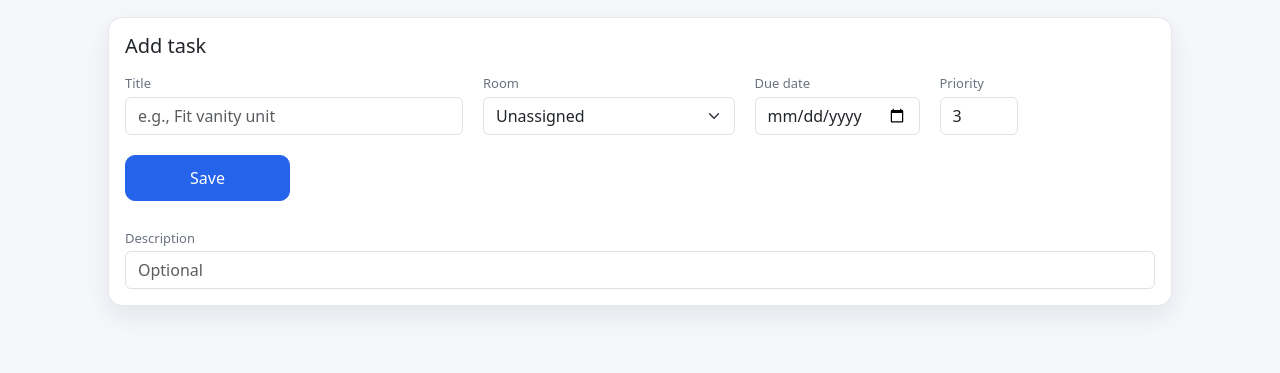
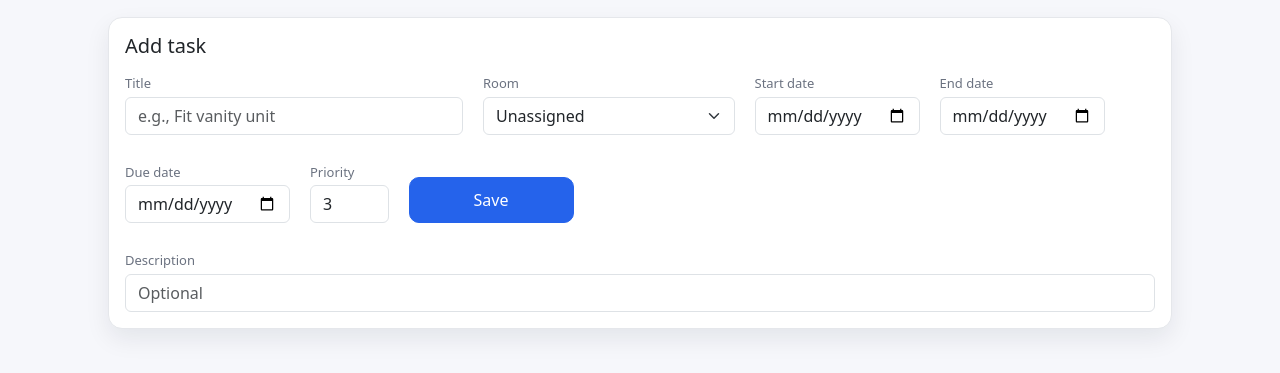
Before and after one commit to monnyjartin/renotracker, a FastAPI app: template app/templates/tasks.html in a window 1280 px wide. Shown: the part 182-555 px from the top of the page. Run offline with FastAPI, Linux system fonts and the light colour scheme; the template is opened without the code that fills it, so the values that code supplies are empty; parts of the project's set-up code (start-up, migrations or seed data) failed here and were passed over.

Commit message:
Add task scheduling dates and Gantt chart view

```diff
--- a/app/main.py
+++ b/app/main.py
@@ -31,7 +31,9 @@ from .security import verify_password
 from .auth import get_current_user, login_user, logout_user
 from .seed import ensure_admin_user
 from .storage import ensure_bucket_exists, upload_bytes, presigned_get_url, s3_enabled
-
+from fastapi.responses import PlainTextResponse
+import json
+from datetime import timedelta
 
 log = logging.getLogger("renotracker")
 logging.basicConfig(level=logging.INFO)
@@ -39,7 +41,6 @@ logging.basicConfig(level=logging.INFO)
 app = FastAPI(title="RenoTracker v1.2")
 app.add_middleware(SessionMiddleware, secret_key=settings.session_secret)
 
-from fastapi.responses import PlainTextResponse
 
 @app.exception_handler(RuntimeError)
 async def runtime_redirect_handler(request: Request, exc: RuntimeError):
@@ -260,6 +261,27 @@ def ensure_schema() -> None:
             # Patch updated_at defaults so INSERTs succeed even if ORM doesn't include updated_at
             for tbl in ("rooms", "tasks", "expenses", "projects", "documents"):
                 ensure_updated_at_default(tbl)
+
+            # tasks.start_date
+            res = conn.execute(text("""
+                SELECT 1
+                FROM information_schema.columns
+                WHERE table_name='tasks' AND column_name='start_date'
+                LIMIT 1
+            """))
+            if res.first() is None:
+                conn.execute(text("ALTER TABLE tasks ADD COLUMN start_date DATE"))
+
+            # tasks.end_date
+            res = conn.execute(text("""
+                SELECT 1
+                FROM information_schema.columns
+                WHERE table_name='tasks' AND column_name='end_date'
+                LIMIT 1
+            """))
+            if res.first() is None:
+                conn.execute(text("ALTER TABLE tasks ADD COLUMN end_date DATE"))
+
 
     except Exception:
         # Do not block startup
@@ -842,11 +864,15 @@ def tasks_create(
     description: str = Form(""),
     room_id: str = Form(""),
     due_date: str = Form(""),
+    start_date: str = Form(""),   # NEW
+    end_date: str = Form(""),     # NEW
     priority: int = Form(3),
 ):
     user = _require_user_and_project(request, db)
 
     dd = date.fromisoformat(due_date) if _clean_str(due_date) else None
+    sd = date.fromisoformat(start_date) if _clean_str(start_date) else None
+    ed = date.fromisoformat(end_date) if _clean_str(end_date) else None
     now = utcnow()
 
     t = Task(
@@ -858,6 +884,8 @@ def tasks_create(
         due_date=dd,
         priority=int(priority),
         status="todo",
+        start_date=sd,   # NEW
+        end_date=ed,     # NEW
     )
     _set_if_attr(t, "created_at", now)
     _set_if_attr(t, "updated_at", now)
@@ -910,8 +938,10 @@ def tasks_update(
     description: str = Form(""),
     room_id: str = Form(""),
     due_date: str = Form(""),
+    start_date: str = Form(""),   # NEW
+    end_date: str = Form(""),     # NEW
     priority: int = Form(3),
-    status: str = Form(""),  # optional, but handy for edits
+    status: str = Form(""),
 ):
     user = _require_user_and_project(request, db)
 
@@ -924,12 +954,16 @@ def tasks_update(
         return _redirect("/tasks?err=missing_title")
 
     dd = date.fromisoformat(due_date) if _clean_str(due_date) else None
+    sd = date.fromisoformat(start_date) if _clean_str(start_date) else None
+    ed = date.fromisoformat(end_date) if _clean_str(end_date) else None
 
     t.title = title_c
     t.description = _clean_str(description) or None
     t.room_id = _clean_str(room_id) or None
+    t.priority = int(priority)
     t.due_date = dd
-    t.priority = int(priority)
+    t.start_date = sd
+    t.end_date = ed
 
     st = _clean_str(status).lower()
     if st in ("todo", "doing", "blocked", "done"):
@@ -976,6 +1010,83 @@ def tasks_delete(task_id: str, request: Request, db: Session = Depends(get_db)):
         return _redirect("/tasks?err=delete_failed")
 
     return _redirect("/tasks")
+
+
+
+@app.get("/gantt", response_class=HTMLResponse)
+def gantt_view(request: Request, db: Session = Depends(get_db)):
+    user = _require_user_and_project(request, db)
+
+    active_project = db.get(Project, user.active_project_id)
+
+    rooms = (
+        db.query(Room)
+        .filter(Room.project_id == active_project.id)
+        .order_by(Room.name.asc())
+        .all()
+    )
+
+    tasks = (
+        db.query(Task)
+        .filter(Task.project_id == active_project.id)
+        .order_by(Task.created_at.desc())
+        .all()
+    )
+
+    # room lookup map
+    room_map = {r.id: r.name for r in rooms}
+
+    today = date.today()
+    gantt_tasks = []
+
+    for t in tasks:
+        # Prefer explicit plan dates
+        start_date = getattr(t, "start_date", None)
+        end_date = getattr(t, "end_date", None)
+
+        # Fallbacks
+        if not start_date:
+            if getattr(t, "created_at", None):
+                start_date = t.created_at.date()
+            else:
+                start_date = today
+
+        if not end_date:
+            if t.status == "done" and getattr(t, "completed_at", None):
+                end_date = t.completed_at.date()
+            elif getattr(t, "due_date", None):
+                end_date = t.due_date
+            else:
+                end_date = start_date + timedelta(days=1)
+
+        if end_date < start_date:
+            end_date = start_date
+
+        label = t.title
+        if t.room_id and t.room_id in room_map:
+            label = f"[{room_map[t.room_id]}] {label}"
+
+        gantt_tasks.append({
+            "id": t.id,
+            "name": label,
+            "start": start_date.isoformat(),
+            "end": end_date.isoformat(),
+            "progress": 100 if t.status == "done" else 0,
+            "custom_class": f"status-{(t.status or 'todo').lower()}",
+        })
+
+    return templates.TemplateResponse(
+        "gantt.html",
+        {
+            "request": request,
+            "user": user,
+            "active_project": active_project,
+            "title": "Gantt",
+            "gantt_tasks_json": json.dumps(gantt_tasks),
+            "page_layout": "wide",
+        },
+    )
+
 
 
 # ----------------
--- a/app/models.py
+++ b/app/models.py
@@ -81,6 +81,9 @@ class Task(Base):
     updated_at = Column(DateTime, default=utcnow, onupdate=utcnow, nullable=False)
     completed_at = Column(DateTime, nullable=True)
 
+    start_date = Column(Date, nullable=True)
+    end_date = Column(Date, nullable=True)
+
 
 class Expense(Base):
     __tablename__ = "expenses"
--- a/app/templates/_layout.html
+++ b/app/templates/_layout.html
@@ -16,6 +16,7 @@
       <div class="d-flex align-items-center gap-2 ms-auto">
         <a class="btn btn-sm btn-outline-primary" href="/expenses">Expenses</a>
         <a class="btn btn-sm btn-outline-primary" href="/tasks">Tasks</a>
+		<a class="btn btn-sm btn-outline-primary" href="/gantt">Gantt</a>
         <a class="btn btn-sm btn-outline-primary" href="/rooms">Rooms</a>
         <a class="btn btn-sm btn-outline-primary" href="/projects">Projects</a>
 		<a class="btn btn-sm btn-outline-primary" href="/documents">Documents</a>
--- a/app/templates/tasks.html
+++ b/app/templates/tasks.html
@@ -27,6 +27,16 @@
           <option value="{{ r.id }}">{{ r.name }}</option>
         {% endfor %}
       </select>
+    </div>
+
+
+    <div class="col-6 col-md-2">
+      <label class="form-label small-muted mb-1">Start date</label>
+      <input class="form-control" type="date" name="start_date">
+    </div>
+    <div class="col-6 col-md-2">
+      <label class="form-label small-muted mb-1">End date</label>
+      <input class="form-control" type="date" name="end_date">
     </div>
 
     <div class="col-6 col-lg-2">
@@ -142,6 +152,17 @@
                         </select>
                       </div>
 
+                     <div class="col-6">
+                        <label class="form-label small-muted mb-1">Start date</label>
+                        <input class="form-control" type="date" name="start_date" value="{{ t.start_date or '' }}">
+                     </div>
+
+                     <div class="col-6">
+                        <label class="form-label small-muted mb-1">End date</label>
+                        <input class="form-control" type="date" name="end_date" value="{{ t.end_date or '' }}">
+                     </div>
+
+
                       <div class="col-6 col-lg-3">
                         <label class="form-label small-muted mb-1">Due date</label>
                         <input class="form-control form-control-sm" type="date" name="due_date" value="{{ t.due_date or '' }}">
```
Also changed, not shown: app/templates/gantt.html (added, +89 -0 lines), CHANGELOG.md.
